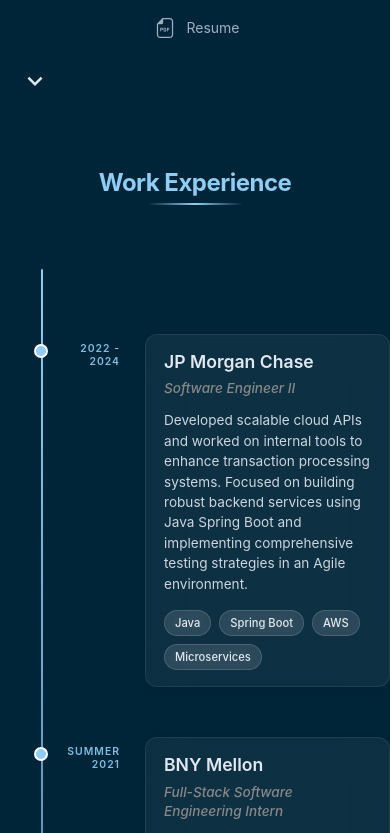
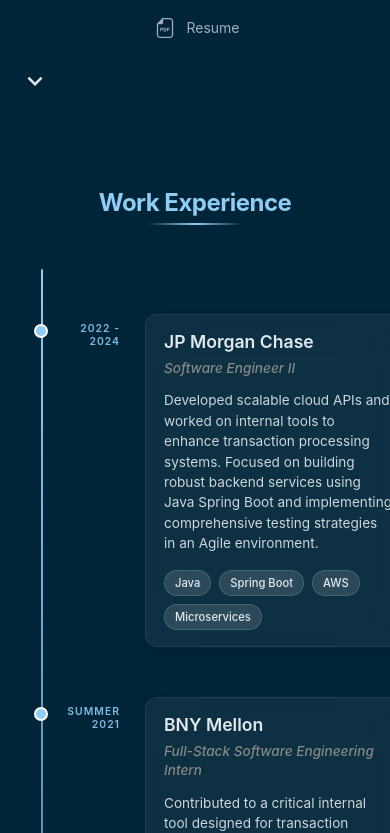
Before and after one commit to KenanRustamov/Portfolio, a React (Create React App) app: page / in a window 390 px wide. Shown: the part 871-1704 px from the top of the page. Built offline with nearby package versions, Linux system fonts and the light colour scheme.

Commit message:
fixed padding issue

```diff
--- a/src/components/Timeline.scss
+++ b/src/components/Timeline.scss
@@ -1,8 +1,9 @@
 .timeline {
   position: relative;
-  max-width: 1000px;
+  max-width: 1100px;
+  width: 90%;
   margin: 0 auto;
-  padding: 40px 0;
+  padding: 40px 20px;
   padding-left: 140px;
 
   &::after {
@@ -18,6 +19,7 @@
   }
 
   @media (max-width: 768px) {
+    padding: 30px 16px;
     padding-left: 80px;
 
     &::after {
@@ -26,6 +28,7 @@
   }
 
   @media (max-width: 480px) {
+    padding: 20px 12px;
     padding-left: 60px;
 
     &::after {
@@ -182,7 +185,8 @@
 
 .timeline-title {
   text-align: center;
-  margin-bottom: 60px;
+  margin-bottom: 80px;
+  padding-top: 40px;
 
   h2 {
     color: var(--link-hover-color);
@@ -204,10 +208,30 @@
       border-radius: 2px;
     }
   }
+
+  @media (max-width: 768px) {
+    margin-bottom: 60px;
+    padding-top: 20px;
+  }
+
+  @media (max-width: 480px) {
+    margin-bottom: 40px;
+    padding-top: 10px;
+  }
 }
 
 .timeline-container {
-  padding: 20px 0;
+  width: 100%;
+  max-width: 1200px;
+  margin: 0 auto;
+
+  @media (max-width: 768px) {
+    padding: 40px 0;
+  }
+
+  @media (max-width: 480px) {
+    padding: 30px 0;
+  }
 }
 
 .timeline-skills {
```
